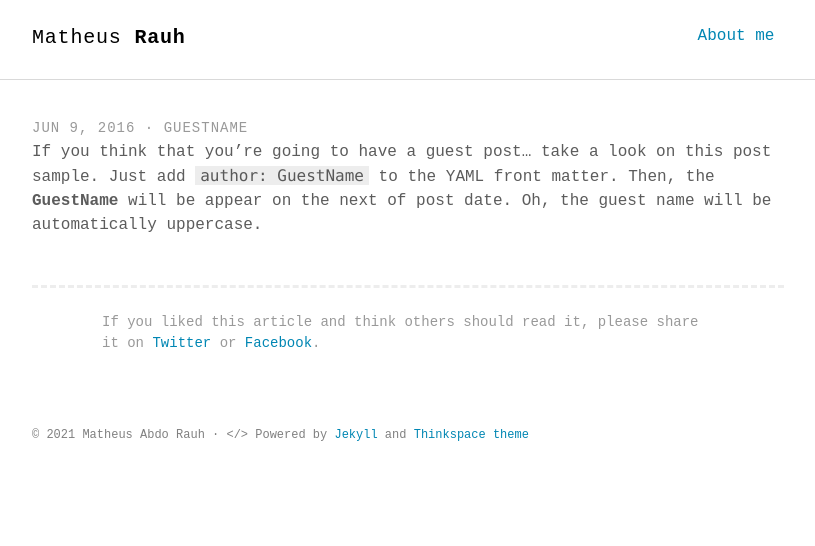
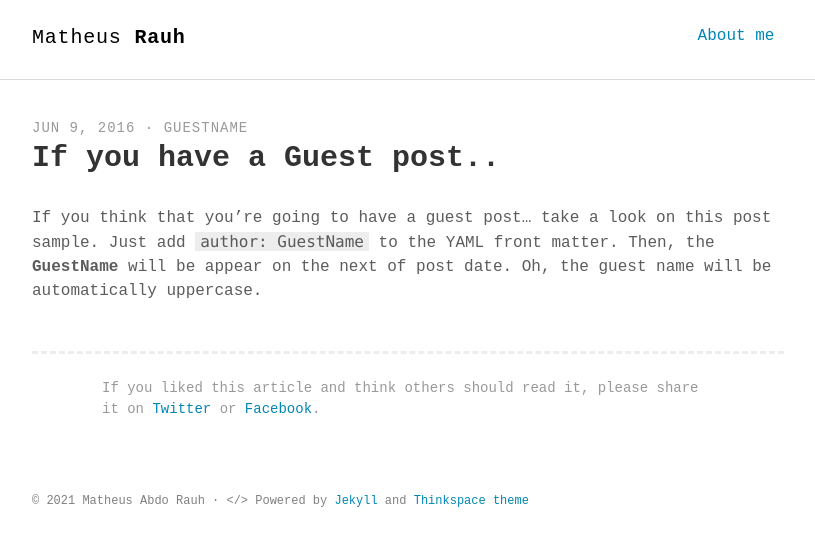
Before and after one commit to m-rauh/m-rauh.github.io, a Jekyll site: the page built from _posts/2016-06-09-if-you-have-a-guest-post.md, in a window 1280 px wide. Shown: the top 546 px of the page, without its empty margins (232-1047 px from the left). Built offline with Jekyll 4.4.1, drawn with Linux system fonts in a browser that asks for light colours; some web fonts are replaced.

Commit message:
Update post.html

```diff
--- a/_layouts/post.html
+++ b/_layouts/post.html
@@ -5,7 +5,7 @@
 <article class="post container" itemscope itemtype="http://schema.org/BlogPosting">
   <header class="post-header">
     <p class="post-meta"><time datetime="{{ page.date | date_to_xmlschema }}" itemprop="datePublished">{{ page.date | date: "%b %-d, %Y" }}</time>{% if page.author %} &middot; <span itemprop="author" itemscope itemtype="http://schema.org/Person"><span itemprop="name">{{ page.author }}</span></span>{% endif %}</p>
-    <!--- <h1 class="post-title" itemprop="name headline">{{ page.title }}</h1> --->
+     <h1 class="post-title" itemprop="name headline">{{ page.title }}</h1>
   </header>
   <div class="post-content" itemprop="articleBody">
     {{ content }}
```
